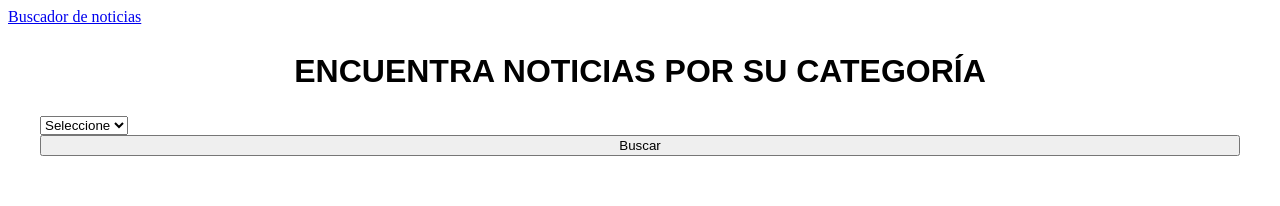
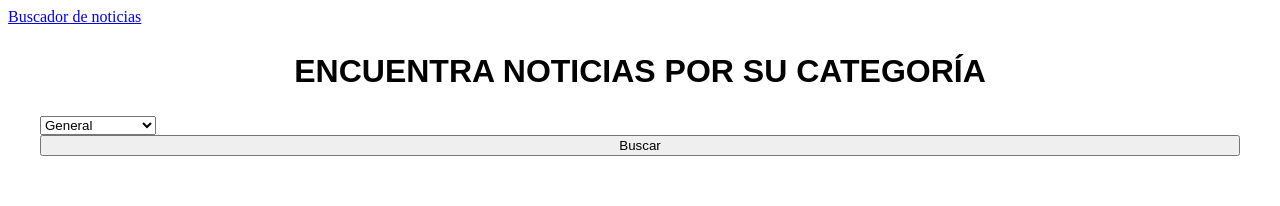
Before and after one commit to JKBustillo/news, a React (Create React App) app: page / in a window 1280 px wide. Shown: the top 206 px of the page. Built offline with nearby package versions, Linux system fonts and the light colour scheme; the HTML template or start-up script is replaced by a standard one.

Commit message:
const OPTIONS and useSelect ready

```diff
--- a/src/components/Form.js
+++ b/src/components/Form.js
@@ -2,8 +2,18 @@
 import styles from './Form.module.css';
 import useSelect from '../hooks/useSelect';
 
+const OPCIONES = [
+    { value: 'general', label: 'General' },
+    { value: 'business', label: 'Negocios' },
+    { value: 'entertainment', label: 'Entretenimiento' },
+    { value: 'health', label: 'Salud' },
+    { value: 'science', label: 'Ciencia' },
+    { value: 'sports', label: 'Deportes' },
+    { value: 'technology', label: 'Tecnología' },
+];
+
 const Form = () => {
-    const [categoria, SelectNoticias] = useSelect();
+    const [categoria, SelectNoticias] = useSelect('general', OPCIONES);
 
     return (
         <div className={`row ${styles.buscador}`}>
--- a/src/hooks/useSelect.js
+++ b/src/hooks/useSelect.js
@@ -1,12 +1,16 @@
 import React, { useState } from 'react';
 
 const useSelect = (initialState, options) => {
-    const [state, setState] = useState("");
+    const [state, setState] = useState(initialState);
     const SelectNoticias = () => (
         <select
             className="browser-default"
+            value={state}
+            onChange={e => setState(e.target.value)}
         >
-            <option value="">Seleccione</option>
+            {options.map(option => (
+                <option key={option.value} value={option.value}>{option.label}</option>
+            ))}
         </select>
     )
     return [state, SelectNoticias];
```
